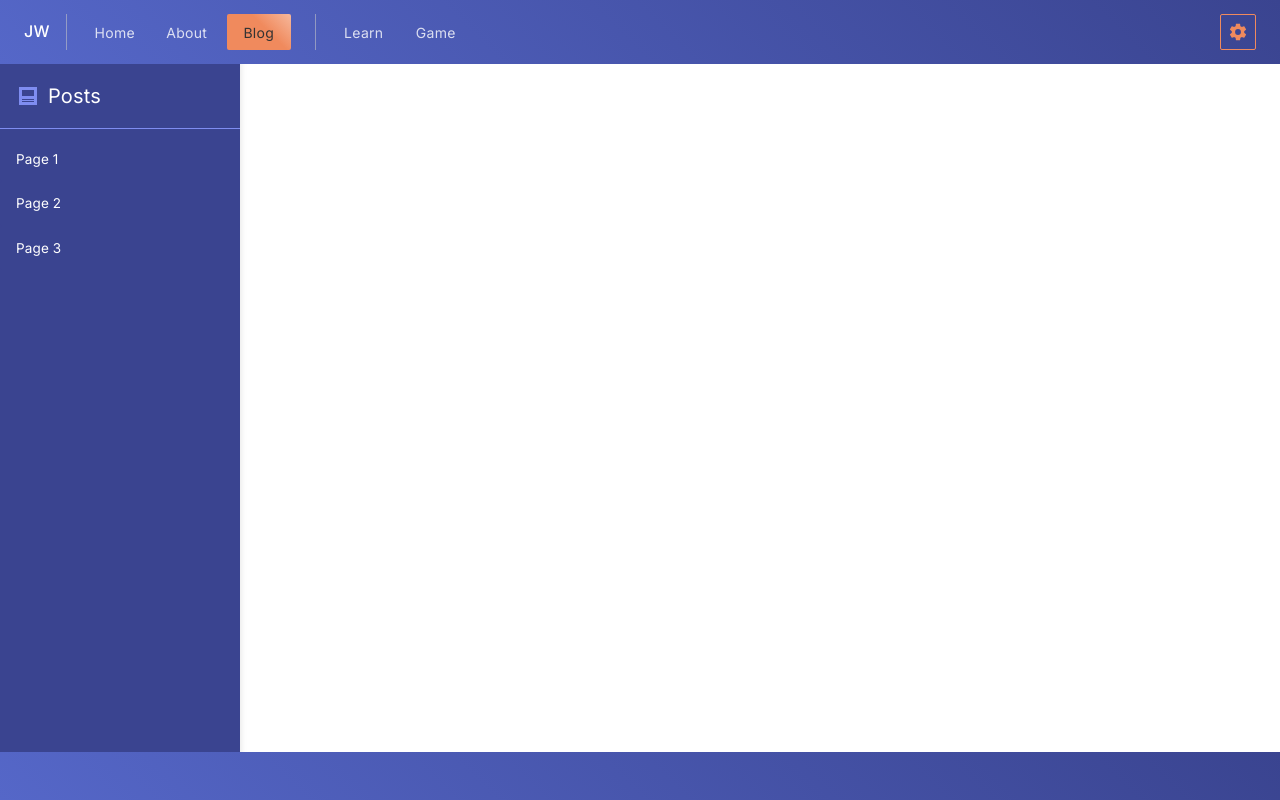
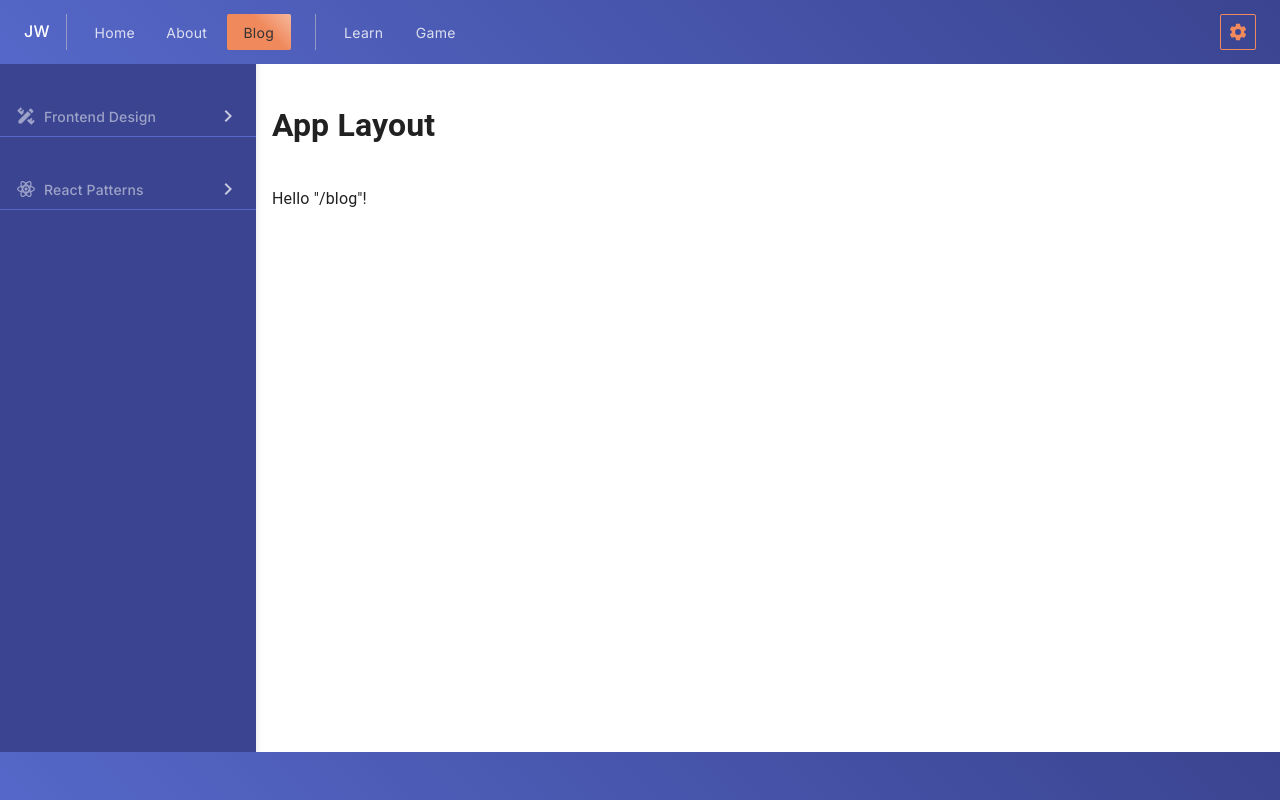
Before and after one commit to jwrigh26/myapp, a React (Vite) app: page /blog in a window 1280 px wide. Built offline with nearby package versions, Linux system fonts and the light colour scheme; what react-dnd-multi-backend would draw is missing.

Commit message:
Blog WIP 2

```diff
--- a/src/components/Drawer.tsx
+++ b/src/components/Drawer.tsx
@@ -19,9 +19,11 @@ const Content = styled(Box)(({ theme }) => ({
 // ### Drawer
 // ################################################
 
-export const StyledPermanentDrawer = styled(Drawer)(({ theme }) => ({
+export const StyledPermanentDrawer = styled(Drawer, {
+  shouldForwardProp: (prop: string) => prop !== 'width',
+})<{ width?: number | string }>(({ theme, width }) => ({
   flexShrink: 0,
-  width: theme.mixins.drawerWidth,
+  width: width || theme.mixins.drawerWidth,
   display: 'none',
   ['& .MuiDrawer-paper']: {
     overFlowX: 'hidden',
@@ -32,7 +34,7 @@ export const StyledPermanentDrawer = styled(Drawer)(({ theme }) => ({
     backgroundColor: theme.palette.primary.dark,
     border: 'none',
     [theme.breakpoints.up('sm')]: {
-      width: theme.mixins.drawerWidth,
+      width: width || theme.mixins.drawerWidth,
       boxShadow: '4px 0 6px -3px rgba(0, 0, 0, 0.1)',
     },
   },
@@ -42,13 +44,23 @@ export const StyledPermanentDrawer = styled(Drawer)(({ theme }) => ({
   },
 }));
 
+interface PermanentDrawerProps extends DrawerProps {
+  width?: number;
+}
+
 export function PermanentDrawer({
   anchor = 'left',
   children,
+  width,
   ...props
-}: DrawerProps) {
+}: PermanentDrawerProps) {
   return (
-    <StyledPermanentDrawer anchor={anchor} variant="permanent" {...props}>
+    <StyledPermanentDrawer
+      anchor={anchor}
+      variant="permanent"
+      width={width}
+      {...props}
+    >
       <Content>{children}</Content>
     </StyledPermanentDrawer>
   );
--- a/src/features/blog/Drawer.tsx
+++ b/src/features/blog/Drawer.tsx
@@ -1,70 +1,53 @@
 import { PermanentDrawer } from '@/components/Drawer';
 import Icon from '@/components/Icon';
-import { mdiPost } from '@mdi/js';
+import { mdiChevronRight, mdiPencilRuler, mdiReact } from '@mdi/js';
 import Box from '@mui/material/Box';
+import Collapse from '@mui/material/Collapse';
 import List from '@mui/material/List';
 import ListItemButton from '@mui/material/ListItemButton';
 import ListItemText from '@mui/material/ListItemText';
-import { styled } from '@mui/material/styles';
+import { styled, useTheme } from '@mui/material/styles';
 import Toolbar from '@mui/material/Toolbar';
 import Typography from '@mui/material/Typography';
+import type { RegisteredRouter } from '@tanstack/react-router';
 import { createLink, useRouter } from '@tanstack/react-router';
 import { forwardRef, useState } from 'react';
 import type { MUILinkProps } from './types';
 
+const blogPaths = {
+  frontendDesign: '/blog/posts/frontend-design',
+  reactPatterns: '/blog/posts/react-patterns',
+};
+
 export function BlogDrawer() {
   const router = useRouter();
+  const theme = useTheme();
+  const currentRoute = router.state.resolvedLocation?.pathname ?? '/';
 
-  const blogPostRoutes = Object.values(router.routesByPath).filter((route) =>
-    route.fullPath.startsWith('/blog/posts')
+  const isFrontendDesignRoute = currentRoute.startsWith(
+    blogPaths.frontendDesign
   );
+  const fontendDesignRoutes = filterRoutes(router, blogPaths.frontendDesign);
 
-  console.log('routesByPath', blogPostRoutes);
-  const [open, setOpen] = useState(true);
-  const handleToggle = () => setOpen((prev) => !prev);
-
-  const handleClick = (e: React.MouseEvent<HTMLDivElement>) => {
-    e.preventDefault();
-    e.stopPropagation();
-    handleToggle();
-  };
-
-  /**
-   * Loop through each route
-   * - If it's an index route, create an IndexListItem
-   * - If it's a prefix route, create a PrefixListItem
-   * - If it's a route, create a RouteListItem
-   */
+  const isReactPatternsRoute = currentRoute.startsWith(blogPaths.reactPatterns);
+  const reactPatternsRoutes = filterRoutes(router, blogPaths.reactPatterns);
 
   return (
-    <PermanentDrawer>
+    <PermanentDrawer width={256}>
       <ToolbarSpacer />
-      <DrawerHeader>
-        <Icon
-          path={mdiPost}
-          fontSize="medium"
-          sx={{ color: 'primary.light' }}
-        />
-        <Typography
-          variant="h5"
-          color="primary.contrastText"
-          sx={{ fontWeight: 'fontWeightRegular' }}
-        >
-          Posts
-        </Typography>
-      </DrawerHeader>
-      <StyledList>
-        {blogPostRoutes.map((route) => {
-          const title = route.options.head()?.getTitle?.() || route.id;
-          // const [_, { title }] = route.options.head()?.meta;
-          console.log(title);
-          return (
-            <NavButton key={route.id} to={route.id}>
-              <ListItemText primary={title || route.id} />
-            </NavButton>
-          );
-        })}
-      </StyledList>
+      <PostCategory
+        title="Frontend Design"
+        icon={mdiPencilRuler}
+        isActive={isFrontendDesignRoute}
+        routes={fontendDesignRoutes}
+      />
+
+      <PostCategory
+        title="React Patterns"
+        icon={mdiReact} // You might want a different icon here
+        isActive={isReactPatternsRoute}
+        routes={reactPatternsRoutes}
+      />
     </PermanentDrawer>
   );
 }
@@ -73,7 +56,95 @@ export function BlogDrawer() {
 // ### Components
 // ################################################
 
-// New awesome components go here
+interface PostHeaderProps {
+  title: string;
+  icon: string;
+}
+
+interface PostSectionProps {
+  title: string;
+  icon: string;
+  children: React.ReactNode;
+  open?: boolean;
+}
+
+interface PostCategoryProps {
+  title: string;
+  icon: string;
+  isActive: boolean;
+  routes: Route[];
+}
+
+function PostHeader({ title, icon }: PostHeaderProps) {
+  const theme = useTheme();
+  const headerColor = theme.mixins.decomposeColor(
+    theme.palette.primary.contrastText,
+    0.5
+  );
+
+  return (
+    <Header>
+      <Icon path={icon} fontSize="small" sx={{ color: headerColor }} />
+      <Typography variant="subtitle2" sx={{ color: headerColor }}>
+        {title}
+      </Typography>
+    </Header>
+  );
+}
+
+function PostSection({
+  title,
+  icon,
+  children,
+  open: isOpen = false,
+}: PostSectionProps) {
+  const [open, setOpen] = useState(isOpen);
+
+  const handleToggle = () => setOpen((prev) => !prev);
+
+  const handleClick = (e: React.MouseEvent<HTMLDivElement>) => {
+    e.preventDefault();
+    e.stopPropagation();
+    handleToggle();
+    console.log(children);
+  };
+
+  return (
+    <>
+      <ToggleButton onClick={handleClick} level={0}>
+        <PostHeader title={title} icon={icon} />
+        <RotateIcon path={mdiChevronRight} rotate={open ? 1 : 0} />
+      </ToggleButton>
+      {children && (
+        <Collapse in={open} timeout="auto" unmountOnExit>
+          {children}
+        </Collapse>
+      )}
+    </>
+  );
+}
+
+export function PostCategory({
+  title,
+  icon,
+  isActive,
+  routes,
+}: PostCategoryProps) {
+  return (
+    <PostSection title={title} icon={icon} open={isActive}>
+      <StyledList>
+        {routes.map((route) => {
+          const routeTitle = route.options.head?.()?.getTitle?.() || route.id;
+          return (
+            <NavButton key={route.id} to={route.id}>
+              <ListItemText primary={routeTitle} />
+            </NavButton>
+          );
+        })}
+      </StyledList>
+    </PostSection>
+  );
+}
 
 // ################################################
 // ### Styles
@@ -83,26 +154,37 @@ const StyledList = styled(List)(({ theme }) => ({
   width: '100%',
   backgroundColor: theme.palette.primary.dark,
   paddingTop: 0,
-  paddingBottom: theme.spacing(2),
-  marginBottom: 48, // 48px current desktop footer height
 }));
 
-const ToggleButton = styled(ListItemButton)<{ level: number }>(
-  ({ theme, level }) => ({
-    paddingRight: theme.spacing(1),
-    paddingLeft: theme.spacing(2 + level),
-    width: '100%',
-    backgroundColor: theme.palette.background.paper,
-    '&:hover': {
-      backgroundColor: theme.palette.action.hover,
-    },
-    '& .MuiListItemText-root > span': {
-      ...theme.typography.subtitle1,
-      fontWeight: theme.typography.fontWeightMedium,
-      color: theme.palette.text.primary,
-    },
-  })
-);
+const ToggleButton = styled(ListItemButton)<{ level: number }>(({ theme }) => ({
+  position: 'relative',
+  overflow: 'hidden',
+  marginTop: theme.spacing(4),
+  width: '100%',
+  display: 'flex',
+  justifyContent: 'space-between',
+  alignItems: 'center',
+  backgroundColor: theme.palette.primary.dark, // hover style is now default
+  borderBottom: `1px solid ${theme.palette.primary.main}`,
+  transition: 'background-color 0.3s ease',
+
+  '&::before': {
+    content: '""',
+    position: 'absolute',
+    inset: 0,
+    backgroundImage: `linear-gradient(0deg, ${theme.palette.primary.main} 0%, ${theme.palette.primary.dark} 18%)`,
+    opacity: 0, // reversed: start with nothing
+    transition: 'opacity 0.5s ease',
+    zIndex: 0,
+  },
+  '&:hover::before': {
+    opacity: 1, // reveal the gradient on hover
+  },
+  '& > *': {
+    position: 'relative',
+    zIndex: 1,
+  },
+}));
 
 const LinkListButton = forwardRef<HTMLAnchorElement, MUILinkProps>(
   (props, ref) => {
@@ -144,6 +226,7 @@ const NavButton = createLink(StyledLinkListButton);
 const RotateIcon = styled(Icon, {
   shouldForwardProp: (prop) => prop !== 'rotate',
 })<{ rotate: number }>(({ theme, rotate }) => ({
+  color: theme.mixins.decomposeColor(theme.palette.primary.contrastText, 0.7),
   transform: rotate ? 'rotate(90deg)' : 'rotate(0deg)',
   transition: theme.transitions.create('transform', {
     duration: theme.transitions.duration.shortest,
@@ -156,13 +239,34 @@ const ToolbarSpacer = styled((props) => <Toolbar disableGutters {...props} />)(
   })
 );
 
-const DrawerHeader = styled(Box)(({ theme }) => ({
-  padding: theme.spacing(2),
-  marginBottom: theme.spacing(1),
+const Header = styled(Box)(({ theme }) => ({
   gap: theme.spacing(1),
   display: 'flex',
   alignItems: 'center',
   justifyContent: 'flex-start',
   flexDirection: 'row',
-  borderBottom: `1px solid ${theme.palette.primary.light}`, // subtle divider line
 }));
+
+// ################################################
+// ### Helpers
+// ################################################
+interface Route {
+  id: string;
+  fullPath: string;
+  options: {
+    head?: () => {
+      getTitle?: () => string;
+      meta?: any[];
+      title?: string;
+    };
+  };
+  // Add other properties you need
+}
+
+const filterRoutes = (router: RegisteredRouter, path: string): Route[] => {
+  const routes = Object.values(router.routesByPath).filter((route) =>
+    (route as Route).fullPath.startsWith(path)
+  );
+
+  return routes;
+};
--- a/src/routeTree.gen.ts
+++ b/src/routeTree.gen.ts
@@ -16,9 +16,11 @@ import { Route as AboutImport } from './routes/about'
 import { Route as BlogRouteImport } from './routes/blog/route'
 import { Route as IndexImport } from './routes/index'
 import { Route as BlogIndexImport } from './routes/blog/index'
-import { Route as BlogPostsPage3Import } from './routes/blog/posts/page-3'
-import { Route as BlogPostsPage2Import } from './routes/blog/posts/page-2'
-import { Route as BlogPostsPage1Import } from './routes/blog/posts/page-1'
+import { Route as BlogPostsReactPatternsPage2Import } from './routes/blog/posts/react-patterns/page-2'
+import { Route as BlogPostsReactPatternsPage1Import } from './routes/blog/posts/react-patterns/page-1'
+import { Route as BlogPostsFrontendDesignPage3Import } from './routes/blog/posts/frontend-design/page-3'
+import { Route as BlogPostsFrontendDesignPage2Import } from './routes/blog/posts/frontend-design/page-2'
+import { Route as BlogPostsFrontendDesignPage1Import } from './routes/blog/posts/frontend-design/page-1'
 
 // Create/Update Routes
 
@@ -52,21 +54,38 @@ const BlogIndexRoute = BlogIndexImport.update({
   getParentRoute: () => BlogRouteRoute,
 } as any)
 
-const BlogPostsPage3Route = BlogPostsPage3Import.update({
-  id: '/posts/page-3',
-  path: '/posts/page-3',
+const BlogPostsReactPatternsPage2Route =
+  BlogPostsReactPatternsPage2Import.update({
+    id: '/posts/react-patterns/page-2',
+    path: '/posts/react-patterns/page-2',
     getParentRoute: () => BlogRouteRoute,
   } as any)
 
-const BlogPostsPage2Route = BlogPostsPage2Import.update({
-  id: '/posts/page-2',
-  path: '/posts/page-2',
+const BlogPostsReactPatternsPage1Route =
+  BlogPostsReactPatternsPage1Import.update({
+    id: '/posts/react-patterns/page-1',
+    path: '/posts/react-patterns/page-1',
     getParentRoute: () => BlogRouteRoute,
   } as any)
 
-const BlogPostsPage1Route = BlogPostsPage1Import.update({
-  id: '/posts/page-1',
-  path: '/posts/page-1',
+const BlogPostsFrontendDesignPage3Route =
+  BlogPostsFrontendDesignPage3Import.update({
+    id: '/posts/frontend-design/page-3',
+    path: '/posts/frontend-design/page-3',
+    getParentRoute: () => BlogRouteRoute,
+  } as any)
+
+const BlogPostsFrontendDesignPage2Route =
+  BlogPostsFrontendDesignPage2Import.update({
+    id: '/posts/frontend-design/page-2',
+    path: '/posts/frontend-design/page-2',
+    getParentRoute: () => BlogRouteRoute,
+  } as any)
+
+const BlogPostsFrontendDesignPage1Route =
+  BlogPostsFrontendDesignPage1Import.update({
+    id: '/posts/frontend-design/page-1',
+    path: '/posts/frontend-design/page-1',
     getParentRoute: () => BlogRouteRoute,
   } as any)
 
@@ -109,25 +128,39 @@ declare module '@tanstack/react-router' {
       preLoaderRoute: typeof BlogIndexImport
       parentRoute: typeof BlogRouteImport
     }
-    '/blog/posts/page-1': {
-      id: '/blog/posts/page-1'
-      path: '/posts/page-1'
-      fullPath: '/blog/posts/page-1'
-      preLoaderRoute: typeof BlogPostsPage1Import
+    '/blog/posts/frontend-design/page-1': {
+      id: '/blog/posts/frontend-design/page-1'
+      path: '/posts/frontend-design/page-1'
+      fullPath: '/blog/posts/frontend-design/page-1'
+      preLoaderRoute: typeof BlogPostsFrontendDesignPage1Import
       parentRoute: typeof BlogRouteImport
     }
-    '/blog/posts/page-2': {
-      id: '/blog/posts/page-2'
-      path: '/posts/page-2'
-      fullPath: '/blog/posts/page-2'
-      preLoaderRoute: typeof BlogPostsPage2Import
+    '/blog/posts/frontend-design/page-2': {
+      id: '/blog/posts/frontend-design/page-2'
+      path: '/posts/frontend-design/page-2'
+      fullPath: '/blog/posts/frontend-design/page-2'
+      preLoaderRoute: typeof BlogPostsFrontendDesignPage2Import
       parentRoute: typeof BlogRouteImport
     }
-    '/blog/posts/page-3': {
-      id: '/blog/posts/page-3'
-      path: '/posts/page-3'
-      fullPath: '/blog/posts/page-3'
-      preLoaderRoute: typeof BlogPostsPage3Import
+    '/blog/posts/frontend-design/page-3': {
+      id: '/blog/posts/frontend-design/page-3'
+      path: '/posts/frontend-design/page-3'
+      fullPath: '/blog/posts/frontend-design/page-3'
+      preLoaderRoute: typeof BlogPostsFrontendDesignPage3Import
+      parentRoute: typeof BlogRouteImport
+    }
+    '/blog/posts/react-patterns/page-1': {
+      id: '/blog/posts/react-patterns/page-1'
+      path: '/posts/react-patterns/page-1'
+      fullPath: '/blog/posts/react-patterns/page-1'
+      preLoaderRoute: typeof BlogPostsReactPatternsPage1Import
+      parentRoute: typeof BlogRouteImport
+    }
+    '/blog/posts/react-patterns/page-2': {
+      id: '/blog/posts/react-patterns/page-2'
+      path: '/posts/react-patterns/page-2'
+      fullPath: '/blog/posts/react-patterns/page-2'
+      preLoaderRoute: typeof BlogPostsReactPatternsPage2Import
       parentRoute: typeof BlogRouteImport
     }
   }
@@ -137,16 +170,20 @@ declare module '@tanstack/react-router' {
 
 interface BlogRouteRouteChildren {
   BlogIndexRoute: typeof BlogIndexRoute
-  BlogPostsPage1Route: typeof BlogPostsPage1Route
-  BlogPostsPage2Route: typeof BlogPostsPage2Route
-  BlogPostsPage3Route: typeof BlogPostsPage3Route
+  BlogPostsFrontendDesignPage1Route: typeof BlogPostsFrontendDesignPage1Route
+  BlogPostsFrontendDesignPage2Route: typeof BlogPostsFrontendDesignPage2Route
+  BlogPostsFrontendDesignPage3Route: typeof BlogPostsFrontendDesignPage3Route
+  BlogPostsReactPatternsPage1Route: typeof BlogPostsReactPatternsPage1Route
+  BlogPostsReactPatternsPage2Route: typeof BlogPostsReactPatternsPage2Route
 }
 
 const BlogRouteRouteChildren: BlogRouteRouteChildren = {
   BlogIndexRoute: BlogIndexRoute,
-  BlogPostsPage1Route: BlogPostsPage1Route,
-  BlogPostsPage2Route: BlogPostsPage2Route,
-  BlogPostsPage3Route: BlogPostsPage3Route,
+  BlogPostsFrontendDesignPage1Route: BlogPostsFrontendDesignPage1Route,
+  BlogPostsFrontendDesignPage2Route: BlogPostsFrontendDesignPage2Route,
+  BlogPostsFrontendDesignPage3Route: BlogPostsFrontendDesignPage3Route,
+  BlogPostsReactPatternsPage1Route: BlogPostsReactPatternsPage1Route,
+  BlogPostsReactPatternsPage2Route: BlogPostsReactPatternsPage2Route,
 }
 
 const BlogRouteRouteWithChildren = BlogRouteRoute._addFileChildren(
@@ -159,9 +196,11 @@ export interface FileRoutesByFullPath {
   '/about': typeof AboutRoute
   '/game': typeof GameRoute
   '/blog/': typeof BlogIndexRoute
-  '/blog/posts/page-1': typeof BlogPostsPage1Route
-  '/blog/posts/page-2': typeof BlogPostsPage2Route
-  '/blog/posts/page-3': typeof BlogPostsPage3Route
+  '/blog/posts/frontend-design/page-1': typeof BlogPostsFrontendDesignPage1Route
+  '/blog/posts/frontend-design/page-2': typeof BlogPostsFrontendDesignPage2Route
+  '/blog/posts/frontend-design/page-3': typeof BlogPostsFrontendDesignPage3Route
+  '/blog/posts/react-patterns/page-1': typeof BlogPostsReactPatternsPage1Route
+  '/blog/posts/react-patterns/page-2': typeof BlogPostsReactPatternsPage2Route
 }
 
 export interface FileRoutesByTo {
@@ -169,9 +208,11 @@ export interface FileRoutesByTo {
   '/about': typeof AboutRoute
   '/game': typeof GameRoute
   '/blog': typeof BlogIndexRoute
-  '/blog/posts/page-1': typeof BlogPostsPage1Route
-  '/blog/posts/page-2': typeof BlogPostsPage2Route
-  '/blog/posts/page-3': typeof BlogPostsPage3Route
+  '/blog/posts/frontend-design/page-1': typeof BlogPostsFrontendDesignPage1Route
+  '/blog/posts/frontend-design/page-2': typeof BlogPostsFrontendDesignPage2Route
+  '/blog/posts/frontend-design/page-3': typeof BlogPostsFrontendDesignPage3Route
+  '/blog/posts/react-patterns/page-1': typeof BlogPostsReactPatternsPage1Route
+  '/blog/posts/react-patterns/page-2': typeof BlogPostsReactPatternsPage2Route
 }
 
 export interface FileRoutesById {
@@ -181,9 +222,11 @@ export interface FileRoutesById {
   '/about': typeof AboutRoute
   '/game': typeof GameRoute
   '/blog/': typeof BlogIndexRoute
-  '/blog/posts/page-1': typeof BlogPostsPage1Route
-  '/blog/posts/page-2': typeof BlogPostsPage2Route
-  '/blog/posts/page-3': typeof BlogPostsPage3Route
+  '/blog/posts/frontend-design/page-1': typeof BlogPostsFrontendDesignPage1Route
+  '/blog/posts/frontend-design/page-2': typeof BlogPostsFrontendDesignPage2Route
+  '/blog/posts/frontend-design/page-3': typeof BlogPostsFrontendDesignPage3Route
+  '/blog/posts/react-patterns/page-1': typeof BlogPostsReactPatternsPage1Route
+  '/blog/posts/react-patterns/page-2': typeof BlogPostsReactPatternsPage2Route
 }
 
 export interface FileRouteTypes {
@@ -194,18 +237,22 @@ export interface FileRouteTypes {
     | '/about'
     | '/game'
     | '/blog/'
-    | '/blog/posts/page-1'
-    | '/blog/posts/page-2'
-    | '/blog/posts/page-3'
+    | '/blog/posts/frontend-design/page-1'
+    | '/blog/posts/frontend-design/page-2'
+    | '/blog/posts/frontend-design/page-3'
+    | '/blog/posts/react-patterns/page-1'
+    | '/blog/posts/react-patterns/page-2'
   fileRoutesByTo: FileRoutesByTo
   to:
     | '/'
     | '/about'
     | '/game'
     | '/blog'
-    | '/blog/posts/page-1'
-    | '/blog/posts/page-2'
-    | '/blog/posts/page-3'
+    | '/blog/posts/frontend-design/page-1'
+    | '/blog/posts/frontend-design/page-2'
+    | '/blog/posts/frontend-design/page-3'
+    | '/blog/posts/react-patterns/page-1'
+    | '/blog/posts/react-patterns/page-2'
   id:
     | '__root__'
     | '/'
@@ -213,9 +260,11 @@ export interface FileRouteTypes {
     | '/about'
     | '/game'
     | '/blog/'
-    | '/blog/posts/page-1'
-    | '/blog/posts/page-2'
-    | '/blog/posts/page-3'
+    | '/blog/posts/frontend-design/page-1'
+    | '/blog/posts/frontend-design/page-2'
+    | '/blog/posts/frontend-design/page-3'
+    | '/blog/posts/react-patterns/page-1'
+    | '/blog/posts/react-patterns/page-2'
   fileRoutesById: FileRoutesById
 }
 
@@ -256,9 +305,11 @@ export const routeTree = rootRoute
       "filePath": "blog/route.tsx",
       "children": [
         "/blog/",
-        "/blog/posts/page-1",
-        "/blog/posts/page-2",
-        "/blog/posts/page-3"
+        "/blog/posts/frontend-design/page-1",
+        "/blog/posts/frontend-design/page-2",
+        "/blog/posts/frontend-design/page-3",
+        "/blog/posts/react-patterns/page-1",
+        "/blog/posts/react-patterns/page-2"
       ]
     },
     "/about": {
@@ -271,16 +322,24 @@ export const routeTree = rootRoute
       "filePath": "blog/index.tsx",
       "parent": "/blog"
     },
-    "/blog/posts/page-1": {
-      "filePath": "blog/posts/page-1.tsx",
+    "/blog/posts/frontend-design/page-1": {
+      "filePath": "blog/posts/frontend-design/page-1.tsx",
       "parent": "/blog"
     },
-    "/blog/posts/page-2": {
-      "filePath": "blog/posts/page-2.tsx",
+    "/blog/posts/frontend-design/page-2": {
+      "filePath": "blog/posts/frontend-design/page-2.tsx",
       "parent": "/blog"
     },
-    "/blog/posts/page-3": {
-      "filePath": "blog/posts/page-3.tsx",
+    "/blog/posts/frontend-design/page-3": {
+      "filePath": "blog/posts/frontend-design/page-3.tsx",
+      "parent": "/blog"
+    },
+    "/blog/posts/react-patterns/page-1": {
+      "filePath": "blog/posts/react-patterns/page-1.tsx",
+      "parent": "/blog"
+    },
+    "/blog/posts/react-patterns/page-2": {
+      "filePath": "blog/posts/react-patterns/page-2.tsx",
       "parent": "/blog"
     }
   }
--- a/src/routes/blog/posts/page-1.tsx
+++ b/src/routes/blog/posts/frontend-design/page-1.tsx
@@ -1,6 +1,6 @@
 import { createFileRoute } from '@tanstack/react-router';
 
-export const Route = createFileRoute('/blog/posts/page-1')({
+export const Route = createFileRoute('/blog/posts/frontend-design/page-1')({
   component: RouteComponent,
   head: () => ({
     getTitle: () => 'Page 1',
--- a/src/routes/blog/posts/page-2.tsx
+++ b/src/routes/blog/posts/frontend-design/page-2.tsx
@@ -1,6 +1,6 @@
 import { createFileRoute } from '@tanstack/react-router';
 
-export const Route = createFileRoute('/blog/posts/page-2')({
+export const Route = createFileRoute('/blog/posts/frontend-design/page-2')({
   component: RouteComponent,
   head: () => ({
     getTitle: () => 'Page 2',
--- a/src/routes/blog/posts/page-3.tsx
+++ b/src/routes/blog/posts/frontend-design/page-3.tsx
@@ -1,6 +1,6 @@
 import { createFileRoute } from '@tanstack/react-router';
 
-export const Route = createFileRoute('/blog/posts/page-3')({
+export const Route = createFileRoute('/blog/posts/frontend-design/page-3')({
   component: RouteComponent,
   head: () => ({
     getTitle: () => 'Page 3',
--- /dev/null
+++ b/src/routes/blog/posts/react-patterns/page-1.tsx
@@ -0,0 +1,21 @@
+import { createFileRoute } from '@tanstack/react-router';
+
+export const Route = createFileRoute('/blog/posts/react-patterns/page-1')({
+  component: RouteComponent,
+  head: () => ({
+    getTitle: () => 'Page 1',
+    meta: [
+      {
+        name: 'Post Page 1',
+        content: 'My Post Page 1',
+      },
+      {
+        title: 'Page 1',
+      },
+    ],
+  }),
+});
+
+function RouteComponent() {
+  return <div>Hello "/blog/posts/page-1"!</div>;
+}
--- /dev/null
+++ b/src/routes/blog/posts/react-patterns/page-2.tsx
@@ -0,0 +1,21 @@
+import { createFileRoute } from '@tanstack/react-router';
+
+export const Route = createFileRoute('/blog/posts/react-patterns/page-2')({
+  component: RouteComponent,
+  head: () => ({
+    getTitle: () => 'Page 2',
+    meta: [
+      {
+        name: 'Post Page 2',
+        content: 'My Post Page 2',
+      },
+      {
+        title: 'Page2',
+      },
+    ],
+  }),
+});
+
+function RouteComponent() {
+  return <div>Hello "/blog/posts/page-2"!</div>;
+}
--- a/src/routes/blog/route.tsx
+++ b/src/routes/blog/route.tsx
@@ -1,5 +1,6 @@
 import { BlogDrawer as Drawer } from '@/features/blog';
 import { PageLayout } from '@/layout';
+import Box from '@mui/material/Box';
 import { Outlet, createFileRoute } from '@tanstack/react-router';
 
 export const Route = createFileRoute('/blog')({
@@ -8,13 +9,13 @@ export const Route = createFileRoute('/blog')({
 
 function AppLayoutComponent() {
   return (
-    <>
+    <Box sx={{ display: 'flex' }}>
       <DrawerComponent />
       <PageLayout>
         <h1>App Layout</h1>
         <Outlet />
       </PageLayout>
-    </>
+    </Box>
   );
 }
 
```
Lines whose indentation alone changed are shown as unchanged.
